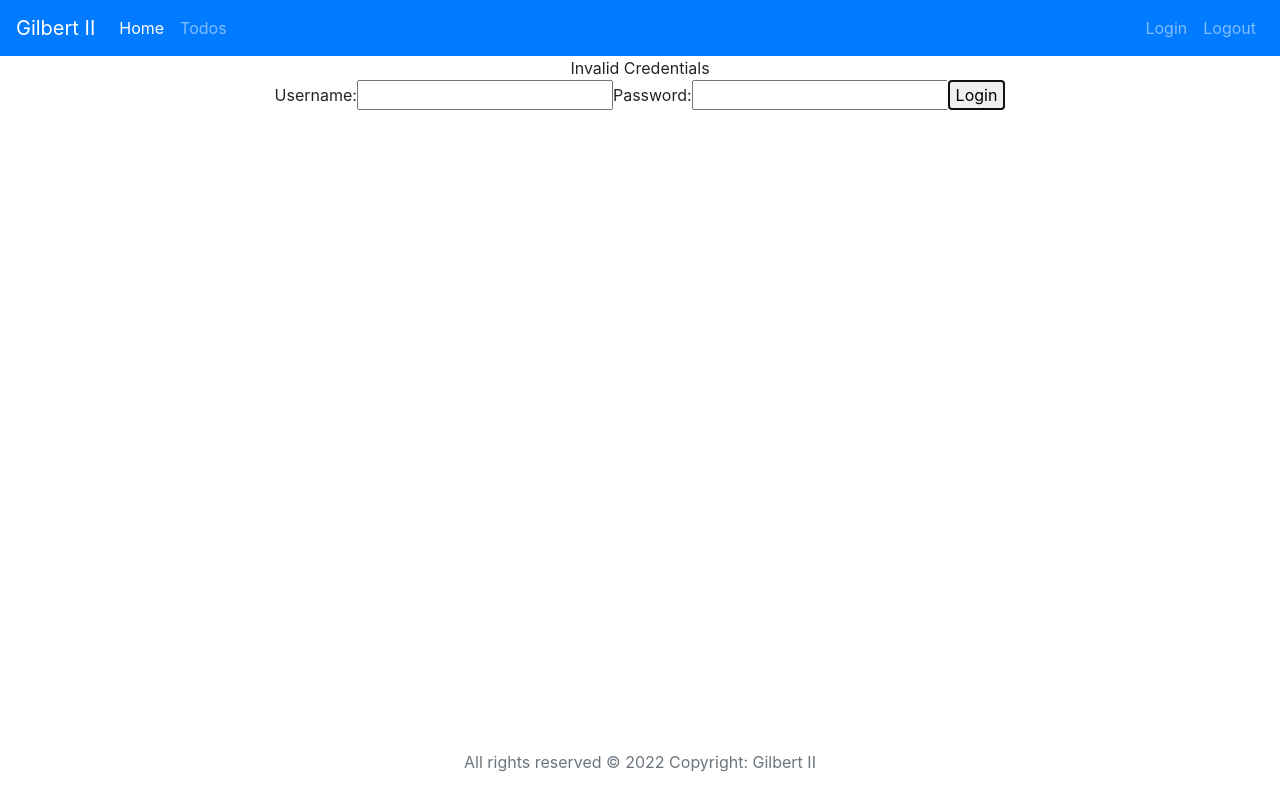
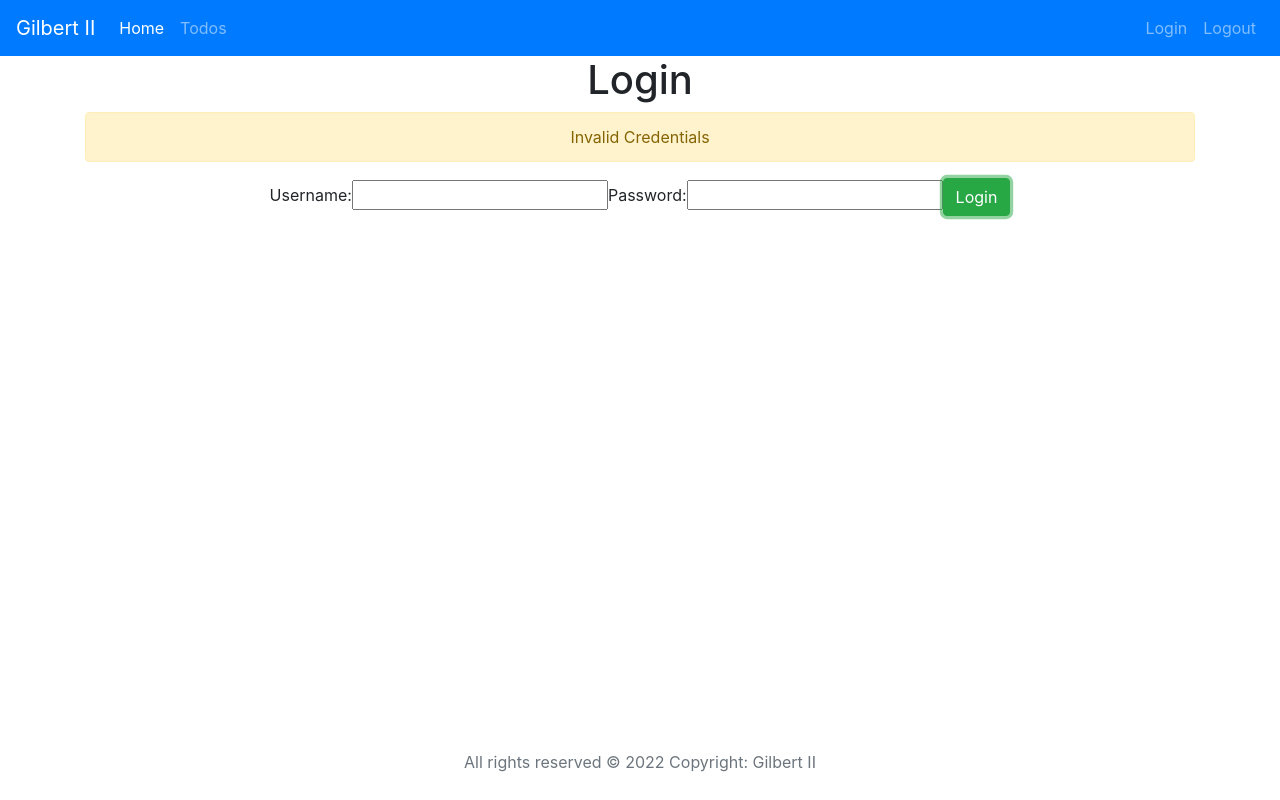
Before and after one commit to GilbertII/TodoApp, a React (Create React App) app: page / in a window 1280 px wide. Both pictures are taken after a click on the button "Login". Built offline with nearby package versions, Linux system fonts and the light colour scheme.

Commit message:
styling login page

```diff
--- a/src/components/todo/component/TodoList.js
+++ b/src/components/todo/component/TodoList.js
@@ -3,7 +3,6 @@ import React, { Component } from "react";
 class TodoList extends Component {
   constructor(props) {
     super(props);
-
     this.state = {
       todos: [
         { id: 1, description: "Learning Basic React", done: false, targetDate: new Date() },
@@ -17,10 +16,10 @@ class TodoList extends Component {
     return (
       <div>
         <h1>List Todos</h1>
+        <div className="container">
           <table className="table table-hover">
             <thead>
               <tr>
-              <th scope="col">ID</th>
                 <th scope="col">Description</th>
                 <th scope="col">Target Date</th>
                 <th scope="col">Is Completed?</th>
@@ -29,7 +28,6 @@ class TodoList extends Component {
             <tbody>
               {this.state.todos.map((todo) => (
                 <tr key={todo.id}>
-                <td>{todo.id}</td>
                   <td>{todo.description}</td>
                   <td>{todo.targetDate.toString()}</td>
                   <td>{todo.done ? "Yes" : "No"}</td>
@@ -38,6 +36,7 @@ class TodoList extends Component {
             </tbody>
           </table>
         </div>
+      </div>
     );
   }
 }
--- a/src/components/todo/pages/LoginPage.js
+++ b/src/components/todo/pages/LoginPage.js
@@ -1,4 +1,7 @@
 import React, { Component } from "react";
+import { Link } from "react-router-dom";
+
+import "./LoginPage.module.css";
 
 class LoginComponent extends Component {
   constructor() {
@@ -42,10 +45,12 @@ class LoginComponent extends Component {
   render() {
     return (
       <div>
+        <h1>Login</h1>
         <LoginMessage
           isLoginSuccess={this.state.isLoginSuccess}
           isLoginFailed={this.state.isLoginFailed}
         />
+        <div className="container">
           Username:
           <input
             type="text"
@@ -60,7 +65,10 @@ class LoginComponent extends Component {
             value={this.state.password}
             onChange={this.handleOnChange}
           />
-        <button onClick={this.handleLoginClick}>Login</button>
+          <button className="btn btn-success" onClick={this.handleLoginClick}>
+            Login
+          </button>
+        </div>
       </div>
     );
   }
@@ -68,9 +76,9 @@ class LoginComponent extends Component {
 
 function LoginMessage(props) {
   return (
-    <div>
-      {props.isLoginSuccess && <span>Login Successul!</span>}
-      {props.isLoginFailed && <span>Invalid Credentials</span>}
+    <div className="container">
+      {props.isLoginFailed && <div className="alert alert-warning">Invalid Credentials</div>}
+      {props.isLoginSuccess && <div>Login Successul!</div>}
     </div>
   );
 }
--- a/src/components/todo/pages/WelcomePage.js
+++ b/src/components/todo/pages/WelcomePage.js
@@ -4,10 +4,13 @@ import { Link } from "react-router-dom";
 class WelcomePage extends Component {
   render() {
     return (
-      <div>
-        Welcome {this.props.params.username}! to your Todo Application. <br />
-        You can manage your todos <Link to="/todos">here</Link>.
-      </div>
+      <>
+        <h1>Welcome!</h1>
+        <div className="container">
+          Welcome {this.props.params.username}! to your Todo Application. <br />
+          You can manage your todos <Link to="/todos">here</Link>.
+        </div>
+      </>
     );
   }
 }
```
Also changed, not shown: src/components/todo/pages/LoginPage.module.css (added). Lines whose indentation alone changed are shown as unchanged.
